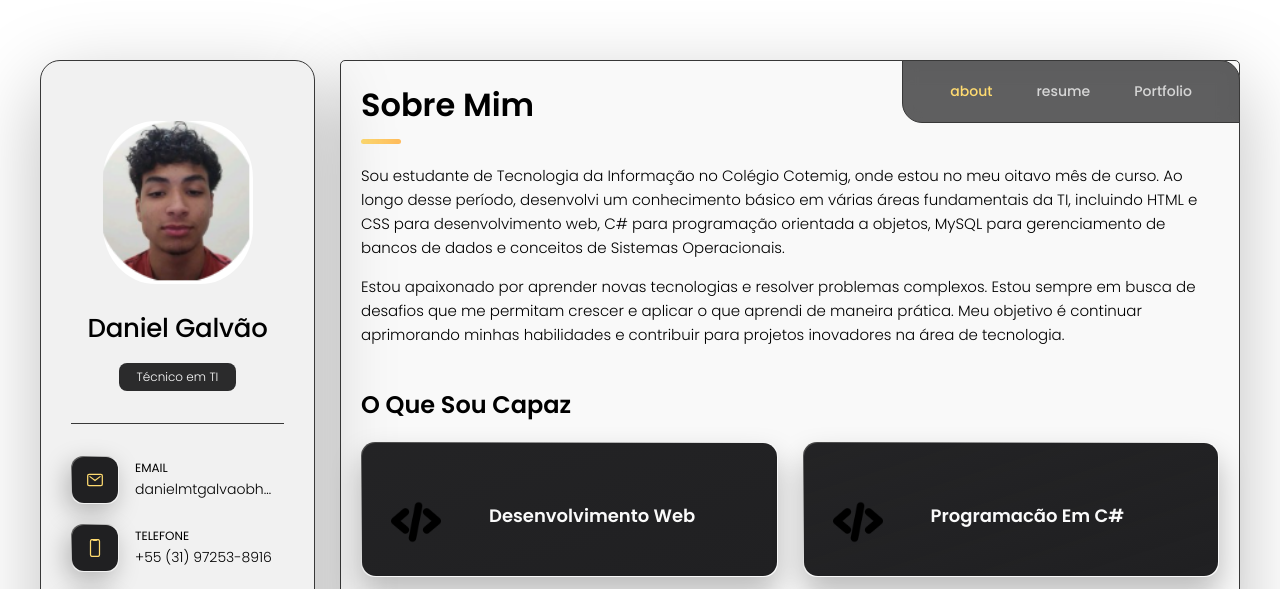
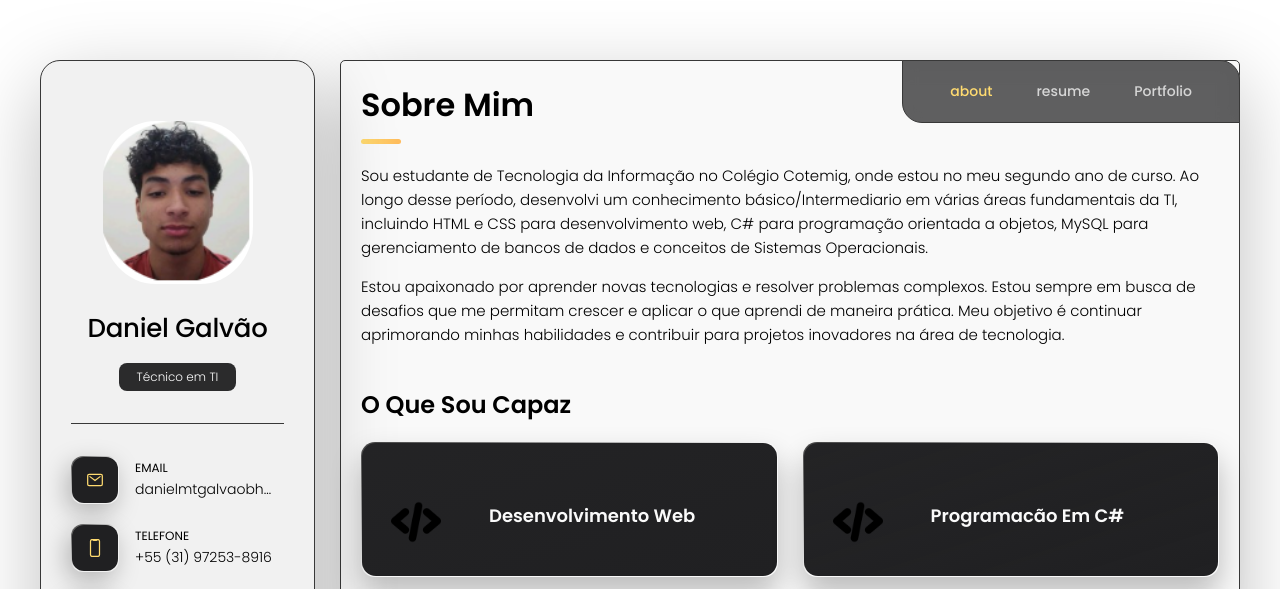
Before and after one commit to Dandaann/portifolio3, a plain HTML site: page index.html in a window 1280 px wide. Shown: the top 589 px of the page. Drawn offline with nearby package versions, Linux system fonts and the light colour scheme; a script that the page names is missing.

Commit message:
Update index.html

```diff
--- a/index.html
+++ b/index.html
@@ -166,8 +166,7 @@
 
         <section class="about-text">
           <p>
-            Sou estudante de Tecnologia da Informação no Colégio Cotemig, onde estou no meu oitavo mês de curso. Ao longo desse período, desenvolvi um conhecimento básico em várias áreas fundamentais da TI, incluindo HTML e CSS para desenvolvimento web, C# para programação orientada a objetos, MySQL para gerenciamento de bancos de dados e conceitos de Sistemas Operacionais. </p>
-            <p>
+            Sou estudante de Tecnologia da Informação no Colégio Cotemig, onde estou no meu segundo ano de curso. Ao longo desse período, desenvolvi um conhecimento básico/Intermediario em várias áreas fundamentais da TI, incluindo HTML e CSS para desenvolvimento web, C# para programação orientada a objetos, MySQL para gerenciamento de bancos de dados e conceitos de Sistemas Operacionais.<p>
             Estou apaixonado por aprender novas tecnologias e resolver problemas complexos. Estou sempre em busca de desafios que me permitam crescer e aplicar o que aprendi de maneira prática. Meu objetivo é continuar aprimorando minhas habilidades e contribuir para projetos inovadores na área de tecnologia.
           </p>
         </section>
```
